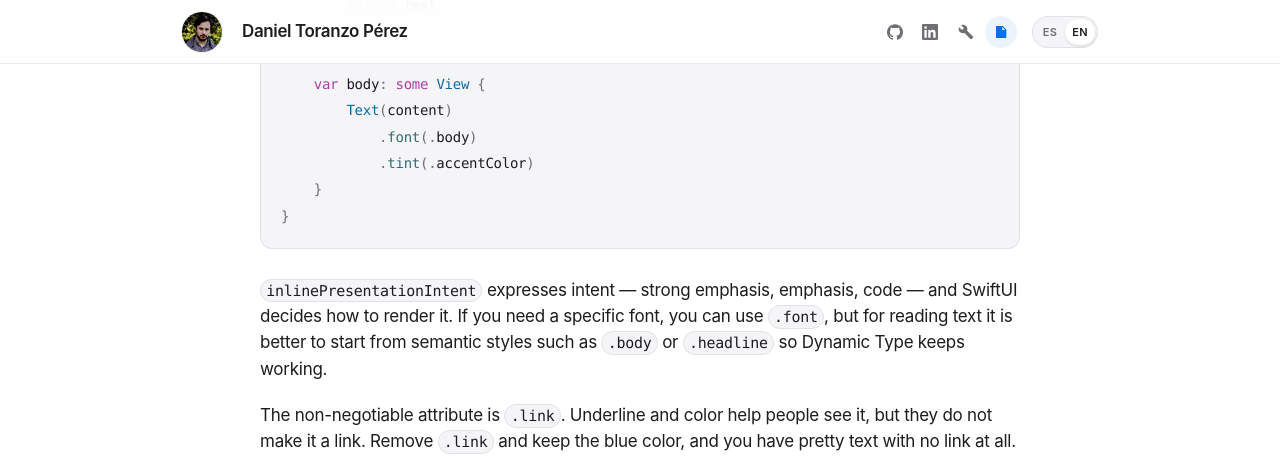
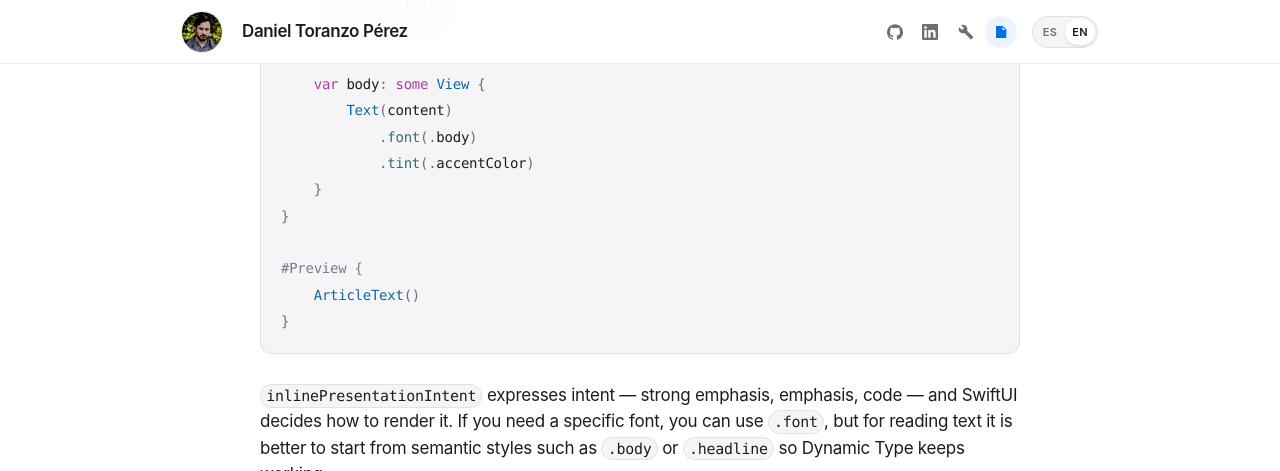
Before and after one commit to obocat/daniel_toranzo_perez, a Jekyll site: the page built from _posts/2026-11-19-attributedstring-enlaces-voiceover.markdown, in a window 1280 px wide and 900 px high, scrolled down 1465 px, cut to the strip 0-471 px from the top of the window. Built offline with Jekyll 4.4.1, drawn with Linux system fonts in a browser that asks for light colours.

Commit message:
docs: add preview to AttributedString example (#37)

````diff
--- a/_posts/2026-11-19-attributedstring-enlaces-voiceover.markdown
+++ b/_posts/2026-11-19-attributedstring-enlaces-voiceover.markdown
@@ -50,6 +50,10 @@ struct ArticleText: View {
             .font(.body)
             .tint(.accentColor)
     }
+}
+
+#Preview {
+    ArticleText()
 }
 ```
 
@@ -208,6 +212,10 @@ struct ArticleText: View {
             .tint(.accentColor)
     }
 }
+
+#Preview {
+    ArticleText()
+}
 ```
 
 `inlinePresentationIntent` expresses intent — strong emphasis, emphasis, code — and SwiftUI decides how to render it. If you need a specific font, you can use `.font`, but for reading text it is better to start from semantic styles such as `.body` or `.headline` so Dynamic Type keeps working.
````
